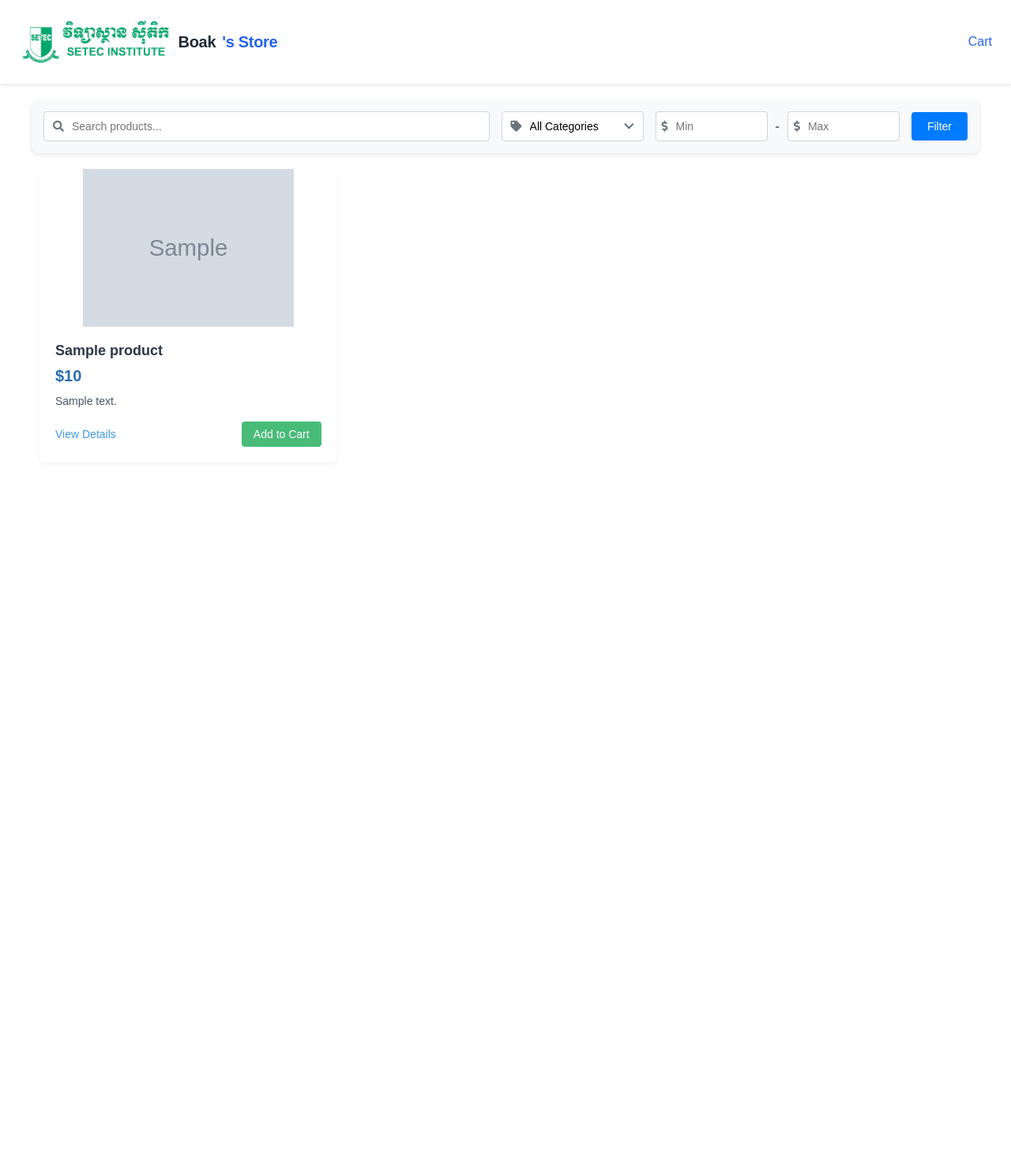
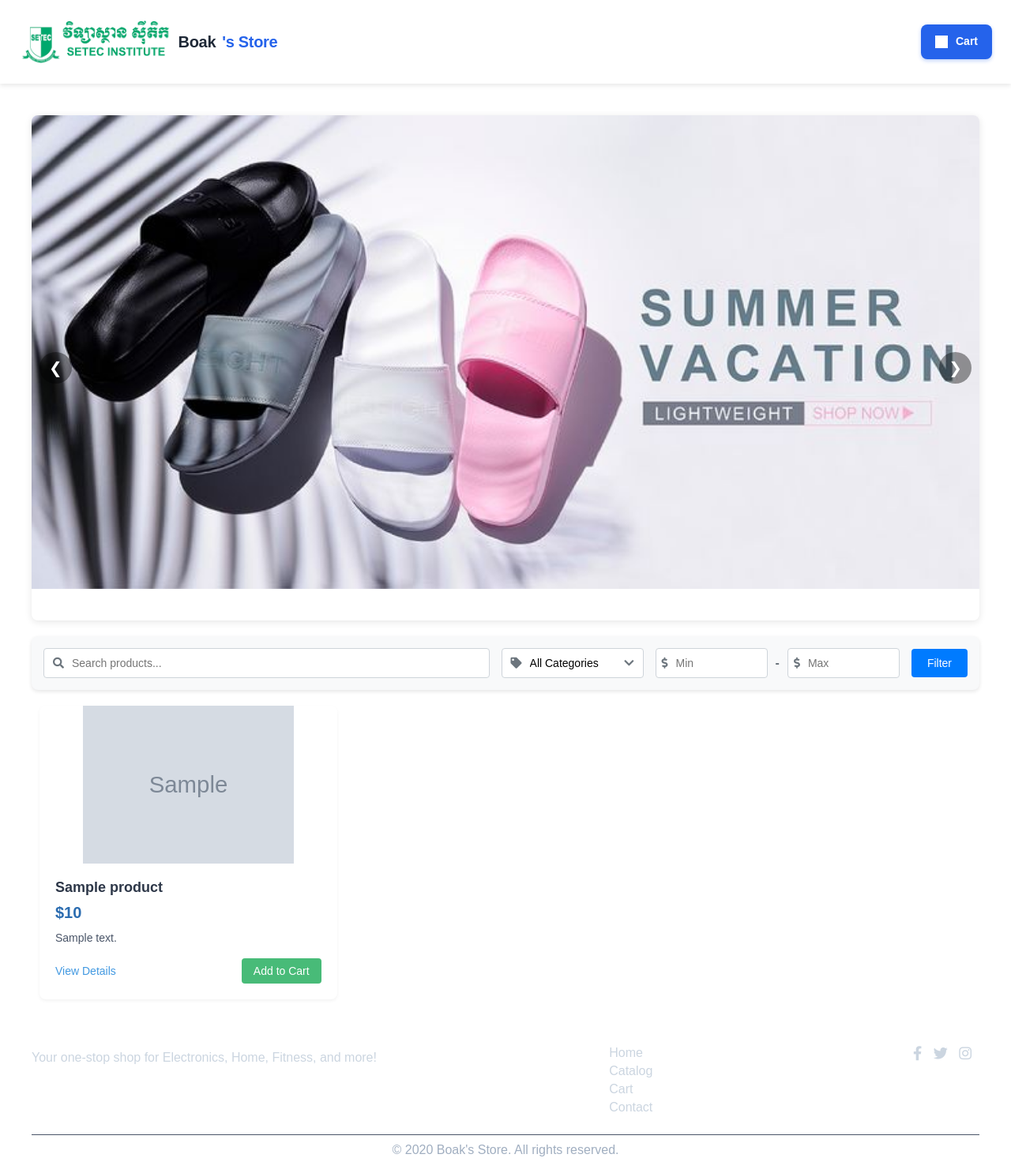
Before and after one commit to LokLyLoy/python_final, a Flask app: template templates/index.html in a window 1280 px wide. Shown: the whole page at 79% size. Before the commit the page ends 566 px from the top, so only its background shows below. Run offline with Flask 3, Linux system fonts and the light colour scheme; the template is opened without the code that fills it: most values are stand-ins (such as "Sample title", 1, 10 or a date in 2020); grey boxes marked "Sample" are stand-in pictures; grey boxes are pictures that could not be loaded.

Commit message:
Latest Update

```diff
--- a/app.py
+++ b/app.py
@@ -4,7 +4,7 @@ from flask import Flask, render_template, request, jsonify
 import json
 import requests
 from flask_mail import Mail, Message
-
+from datetime import datetime
 app = Flask(__name__)
 
 app.config['MAIL_SERVER'] = 'smtp.gmail.com'
@@ -33,7 +33,7 @@ SMTP_PORT = 587
 
 @app.route('/')
 def catalog():
-    return render_template('index.html', products=products)
+    return render_template('index.html', products=products, current_year=datetime.now().year)
 
 
 @app.route('/product/<int:product_id>')
--- a/static/style/index.css
+++ b/static/style/index.css
@@ -30,6 +30,50 @@
 .notification-error {
     background-color: #f56565;
 }
+
+.slider-container {
+    position: relative;
+    max-width: 1200px;
+    margin: 20px auto;
+    overflow: hidden; /* hide extra slides */
+    border-radius: 8px;
+    box-shadow: 0 2px 10px rgba(0,0,0,0.1);
+}
+
+.slider-wrapper {
+    display: flex; /* align slides in a row */
+    transition: transform 0.5s ease-in-out;
+    width: 100%; /* optional, ensures full width */
+}
+
+.slide {
+    min-width: 100%; /* each slide takes full container width */
+    box-sizing: border-box;
+}
+
+.slide img {
+    width: 100%;
+    display: block;
+    object-fit: cover;
+}
+
+.slider-prev,
+.slider-next {
+    position: absolute;
+    top: 50%;
+    transform: translateY(-50%);
+    background-color: rgba(0,0,0,0.4);
+    color: white;
+    border: none;
+    padding: 8px 12px;
+    cursor: pointer;
+    border-radius: 50%;
+    font-size: 20px;
+}
+
+.slider-prev { left: 10px; }
+.slider-next { right: 10px; }
+
 
 .filters-container {
     display: flex;
@@ -96,6 +140,7 @@
     transition: background-color 0.3s;
     display: flex;
     align-items: center;
+    justify-content: center;
     gap: 8px;
 }
 
@@ -263,3 +308,79 @@
         grid-template-columns: repeat(auto-fill, minmax(250px, 1fr));
     }
 }
+
+.site-footer {
+    background-color: #2d3748;
+    color: #edf2f7;
+    padding: 40px 20px 20px 20px;
+    margin-top: 40px;
+    font-size: 14px;
+}
+
+.footer-container {
+    display: flex;
+    flex-wrap: wrap;
+    justify-content: space-between;
+    max-width: 1200px;
+    margin: 0 auto;
+    gap: 20px;
+}
+
+.footer-section h4 {
+    margin-bottom: 10px;
+    font-size: 16px;
+    color: #fff;
+}
+
+.footer-section p,
+.footer-section ul,
+.footer-section a {
+    color: #cbd5e0;
+    text-decoration: none;
+}
+
+.footer-section ul {
+    list-style: none;
+    padding: 0;
+    margin: 0;
+}
+
+.footer-section ul li {
+    margin-bottom: 5px;
+}
+
+.footer-section ul li a:hover {
+    color: #63b3ed; /* match your primary blue theme */
+}
+
+.social-icons a {
+    display: inline-block;
+    margin-right: 10px;
+    color: #cbd5e0;
+    font-size: 18px;
+    transition: color 0.3s;
+}
+
+.social-icons a:hover {
+    color: #63b3ed;
+}
+
+.footer-bottom {
+    text-align: center;
+    margin-top: 20px;
+    border-top: 1px solid #4a5568;
+    padding-top: 10px;
+    color: #a0aec0;
+}
+
+@media (max-width: 768px) {
+    .footer-container {
+        flex-direction: column;
+        align-items: flex-start;
+    }
+
+    .footer-section {
+        width: 100%;
+        margin-bottom: 20px;
+    }
+}
--- a/static/style/styles.css
+++ b/static/style/styles.css
@@ -44,14 +44,39 @@ body {
     color: #2563eb;
 }
 
+.cart-icon {
+    width: 16px;
+    height: 16px;
+    vertical-align: middle;
+    margin-right: 6px;
+    filter: brightness(0) invert(1); /* makes PNG white */
+}
+
 .cart-link {
-    color: #2563eb;
+    display: inline-block;
+    background-color: #2563eb; /* blue background */
+    color: #ffffff; /* white text */
+    padding: 14px 18px;
+    border-radius: 8px;
+    font-size: 14px;
+    font-weight: 600;
     text-decoration: none;
+    transition: background-color 0.25s ease, transform 0.15s ease;
+    box-shadow: 0 2px 5px rgba(37, 99, 235, 0.3);
+    line-height: 5px;
 }
 
 .cart-link:hover {
-    text-decoration: underline;
+    background-color: #1e4fcf;
+    transform: translateY(-2px);
+    box-shadow: 0 4px 8px rgba(37, 99, 235, 0.4);
 }
+
+.cart-link:active {
+    transform: translateY(0);
+    box-shadow: 0 2px 4px rgba(37, 99, 235, 0.3);
+}
+
 
 .container {
     max-width: 1200px;
--- a/templates/index.html
+++ b/templates/index.html
@@ -10,6 +10,17 @@
 <div id="catalog-page">
     <div id="notification-popup" class="notification-hidden">
         <span id="notification-message"></span>
+    </div>
+
+    <div class="slider-container">
+        <div class="slider-wrapper">
+            <div class="slide"><img src="/static/slider/1.jpg" alt="Slide 1"></div>
+            <div class="slide"><img src="/static/slider/2.jpg" alt="Slide 2"></div>
+            <div class="slide"><img src="/static/slider/3.jpg" alt="Slide 3"></div>
+            <div class="slide"><img src="/static/slider/4.jpg" alt="Slide 3"></div>
+        </div>
+        <button class="slider-prev">&#10094;</button>
+        <button class="slider-next">&#10095;</button>
     </div>
 
     <div class="filters-container">
@@ -64,9 +75,60 @@
         </div>
         {% endfor %}
     </div>
+
+
+</div>
+
+<div class="footer-container">
+    <div class="footer-section">
+        <h4>Boak's Store</h4>
+        <p>Your one-stop shop for Electronics, Home, Fitness, and more!</p>
+    </div>
+
+    <div class="footer-section">
+        <h4>Quick Links</h4>
+        <ul>
+            <li><a href="/">Home</a></li>
+            <li><a href="/catalog">Catalog</a></li>
+            <li><a href="/cart">Cart</a></li>
+            <li><a href="/contact">Contact</a></li>
+        </ul>
+    </div>
+
+    <div class="footer-section">
+        <h4>Follow Us</h4>
+        <div class="social-icons">
+            <a href="#" class="fab fa-facebook-f"></a>
+            <a href="#" class="fab fa-twitter"></a>
+            <a href="#" class="fab fa-instagram"></a>
+        </div>
+    </div>
+</div>
+<div class="footer-bottom">
+    &copy; {{ current_year }} Boak's Store. All rights reserved.
 </div>
 
 <script>
+
+const wrapper = document.querySelector('.slider-wrapper');
+const slides = document.querySelectorAll('.slide');
+const prevBtn = document.querySelector('.slider-prev');
+const nextBtn = document.querySelector('.slider-next');
+let index = 0;
+
+function showSlide(i) {
+    if (i < 0) index = slides.length - 1;
+    else if (i >= slides.length) index = 0;
+    else index = i;
+    wrapper.style.transform = `translateX(-${index * 100}%)`;
+}
+
+prevBtn.addEventListener('click', () => showSlide(index - 1));
+nextBtn.addEventListener('click', () => showSlide(index + 1));
+
+// Optional: auto-slide every 5s
+setInterval(() => showSlide(index + 1), 5000);
+
     function showNotification(message, isSuccess) {
         const popup = document.getElementById('notification-popup');
         const messageElement = document.getElementById('notification-message');
@@ -82,7 +144,8 @@
     function addToCart(productId) {
         try {
             let cart = JSON.parse(localStorage.getItem('cart') || '[]');
-            const product = {{ products|tojson }}.find(p => p.id === productId);
+            const product = {{ products| tojson
+        }}.find(p => p.id === productId);
     const cartItem = cart.find(item => item.id === productId);
 
     if (cartItem) {
@@ -110,7 +173,8 @@
             products.forEach(card => {
                 const name = card.querySelector('h3').textContent.toLowerCase();
                 const price = parseFloat(card.querySelector('.product-price').textContent.replace('$', ''));
-                const productCategory = {{ products|tojson }}.find(p => p.name === card.querySelector('h3').textContent).category;
+                const productCategory = {{ products| tojson
+            }}.find(p => p.name === card.querySelector('h3').textContent).category;
         const matchesSearch = name.includes(search);
         const matchesCategory = !category || productCategory === category;
         const matchesPrice = price >= minPrice && price <= maxPrice;
--- a/templates/template.html
+++ b/templates/template.html
@@ -15,7 +15,10 @@
             Boak<span class="highlight">'s Store</span>
         </h1>
         <div>
-            <a href="/cart" class="cart-link">Cart</a>
+            <a href="/cart" class="cart-link">
+                <img src="https://cdn-icons-png.flaticon.com/512/34/34568.png" alt="Cart" class="cart-icon">
+                 Cart
+            </a>
         </div>
     </header>
     <div class="container">
```
Also changed, not shown: templates/checkout.html (+4 -4 lines), templates/details.html (+6 -3 lines), static/slider/1.jpg (added), static/slider/2.jpg (added), static/slider/3.jpg (added), static/slider/4.jpg (added). Lines whose indentation alone changed are shown as unchanged.
